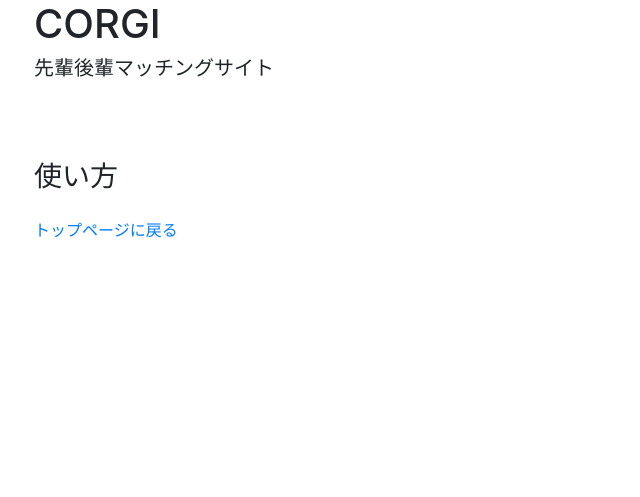
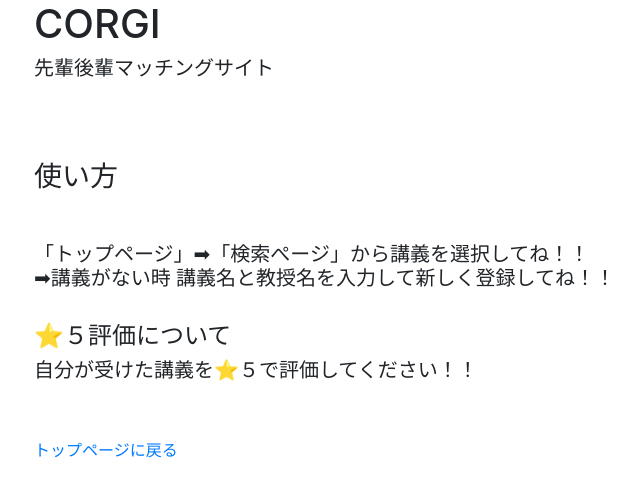
Before and after one commit to kyutech-programming-club/CORGI, a Django app: page /value/explain/ in a window 1280 px wide. Shown: the part 56-553 px from the top of the page, without its empty margins (51-691 px from the left). Run offline with Django 3.2, Linux system fonts and the light colour scheme; some libraries are stand-ins or nearby versions.

Commit message:
write explain.html

```diff
--- a/django_CORGI/CORGI/templates/valuelec_template/entries/explain.html
+++ b/django_CORGI/CORGI/templates/valuelec_template/entries/explain.html
@@ -18,6 +18,20 @@
          <h3>使い方</h3>
         </table>
     </div>
+    <br>
+    <h5>「トップページ」➡︎「検索ぺージ」から講義を選択してね！！
+    <br>
+         ➡︎講義がない時
+         講義名と教授名を入力して新しく登録してね！！
+    </h5>
+    <!-- 画像挿入 -->
+    <br>
+    <h4>⭐️５評価について</h4>
+    <h5>自分が受けた講義を⭐️５で評価してください！！</h5>
+    <!-- 画像挿入 -->
+    <br><br>
+
+
 
     <a href="{% url 'valuelec:index_render' %}">トップページに戻る</a>
 
```
